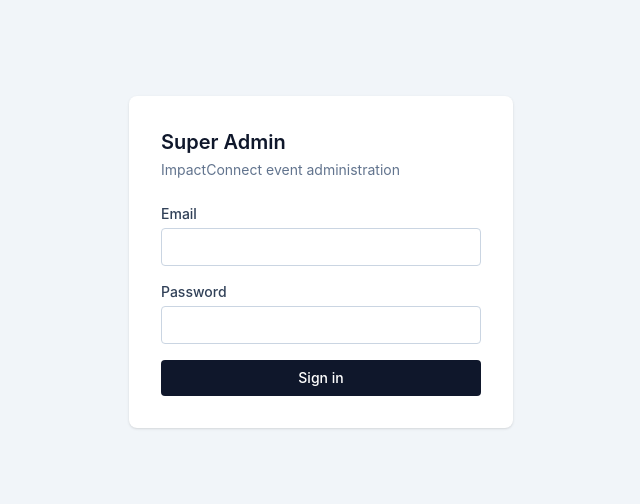
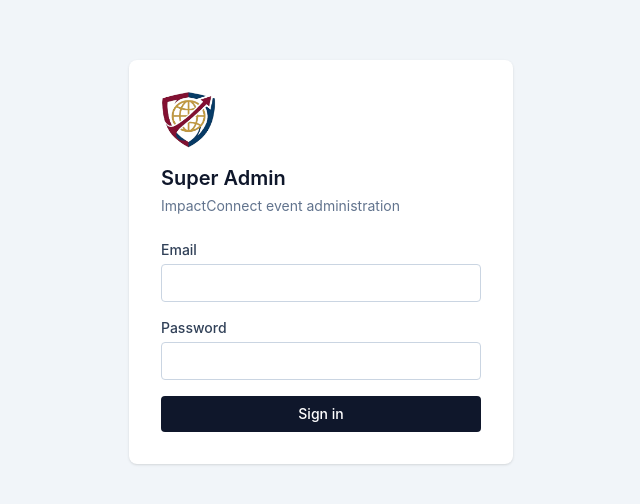
Before and after one commit to Rx-crxsh3r/event_website_admin, a React (Vite) app: page / in a window 1280 px wide. Shown: the part 138-642 px from the top of the page, without its empty margins (319-959 px from the left). Built offline with nearby package versions, Linux system fonts and the light colour scheme; no server answers.

Commit message:
added cute kawaii logo

```diff
--- a/index.html
+++ b/index.html
@@ -2,7 +2,7 @@
 <html lang="en">
   <head>
     <meta charset="UTF-8" />
-    <link rel="icon" type="image/svg+xml" href="/favicon.svg" />
+    <link rel="icon" type="image/png" href="/logo.png" />
     <meta name="viewport" content="width=device-width, initial-scale=1.0" />
     <title>ImpactConnect Super Admin</title>
   </head>
--- a/src/pages/DashboardPage.tsx
+++ b/src/pages/DashboardPage.tsx
@@ -4,6 +4,7 @@
 import { db } from '../lib/firebase'
 import { EventWizardPage } from './wizard/EventWizardPage'
 import { LiveEventPage } from './live/LiveEventPage'
+import logo from '../assets/logo.png'
 
 interface Props {
   user: User
@@ -36,7 +37,10 @@
     <div className="min-h-screen bg-slate-100">
       <header className="bg-white border-b border-slate-200">
         <div className="max-w-5xl mx-auto px-6 py-4 flex items-center justify-between">
-          <h1 className="text-lg font-semibold text-slate-900">Super Admin</h1>
+          <div className="flex items-center gap-2">
+            <img src={logo} alt="" className="h-8 w-8" />
+            <h1 className="text-lg font-semibold text-slate-900">Super Admin</h1>
+          </div>
           <div className="flex items-center gap-3">
             <span className="text-sm text-slate-500">{user.email}</span>
             <button
--- a/src/pages/LoginPage.tsx
+++ b/src/pages/LoginPage.tsx
@@ -1,4 +1,5 @@
 import { useState, type FormEvent } from 'react'
+import logo from '../assets/logo.png'
 
 interface Props {
   onSignIn: (email: string, password: string) => Promise<void>
@@ -21,6 +22,7 @@
   return (
     <div className="min-h-screen flex items-center justify-center bg-slate-100">
       <div className="w-full max-w-sm bg-white rounded-lg shadow p-8">
+        <img src={logo} alt="" className="h-14 w-14 mb-4" />
         <h1 className="text-xl font-semibold text-slate-900 mb-1">
           Super Admin
         </h1>
```
Also changed, not shown: public/logo.png (added), src/assets/logo.png (added).
